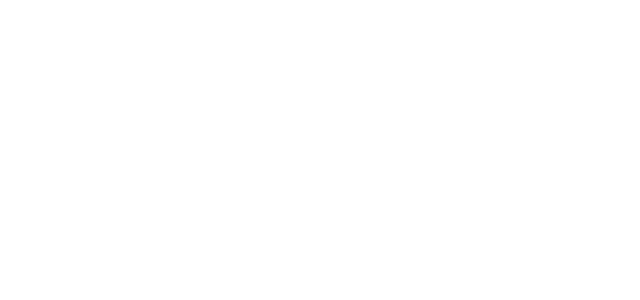
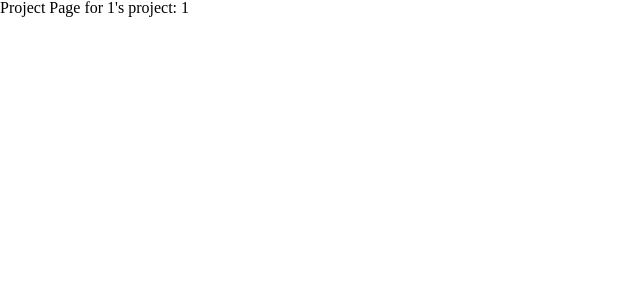
Before and after one commit to colinhalexander/component-mapper-frontend, a React (Create React App) app: page /user/1/1 in a window 1280 px wide. Shown: the top 300 px of the page, without its empty margins (0-640 px from the left). Built offline with nearby package versions, Linux system fonts and the light colour scheme.

Commit message:
add project page component and route

```diff
--- a/src/App.js
+++ b/src/App.js
@@ -6,6 +6,7 @@
 import UserPage from './containers/UserPage';
 import HowToPage from './components/HowToPage';
 import LandingPage from './containers/LandingPage';
+import ProjectPage from './containers/ProjectPage';
 
 export default class App extends Component {
 
@@ -17,7 +18,11 @@
     return (
       <Router>
         <div className="App">
-          <Route path="/user/:username" render={(props) => <UserPage {...props} />} />
+          <Route exact path="/user/:username" render={(props) => <UserPage {...props} />} />
+          <Route
+            path="/user/:username/:project"
+            render={(props) => <ProjectPage {...props} />}
+          />
           <Route path="/how-to" component={HowToPage} />
           <Route exact path="/" render={(props) => <LandingPage {...props} />} />
         </div>
--- a/src/components/NavBar.js
+++ b/src/components/NavBar.js
@@ -14,7 +14,7 @@
           <h1>Component Mapper</h1>
         </hgroup>
       </Link>
-      <Link className="nav-link" to="/user/:username">User Profile</Link>
+      <Link className="nav-link" to="/user/example-user">User Profile</Link>
     </header>
   )
 }
--- /dev/null
+++ b/src/containers/ProjectPage.js
@@ -0,0 +1,13 @@
+import React, { Component } from 'react'
+
+export default class ProjectPage extends Component {
+  render() {
+    const { username, project } = this.props.match.params
+
+    return (
+      <div className="project-page">
+        Project Page for {username}'s project: {project}
+      </div>
+    )
+  }
+}
--- a/src/containers/UserPage.js
+++ b/src/containers/UserPage.js
@@ -2,9 +2,10 @@
 
 export default class UserPage extends Component {
   render() {
+    const { username } = this.props.match.params
     return (
       <div className="user-page">
-
+        UserPage for <strong>{username}</strong>
       </div>
     )
   }
--- a/src/stylesheets/SignInForm.css
+++ b/src/stylesheets/SignInForm.css
@@ -5,5 +5,5 @@
   height: 300px;
   width: 600px;
   border: solid 1px black;
-  background-color: rgba(173, 216, 230, 0.678);
+  background-color: rgb(173, 216, 230);
 }
```
